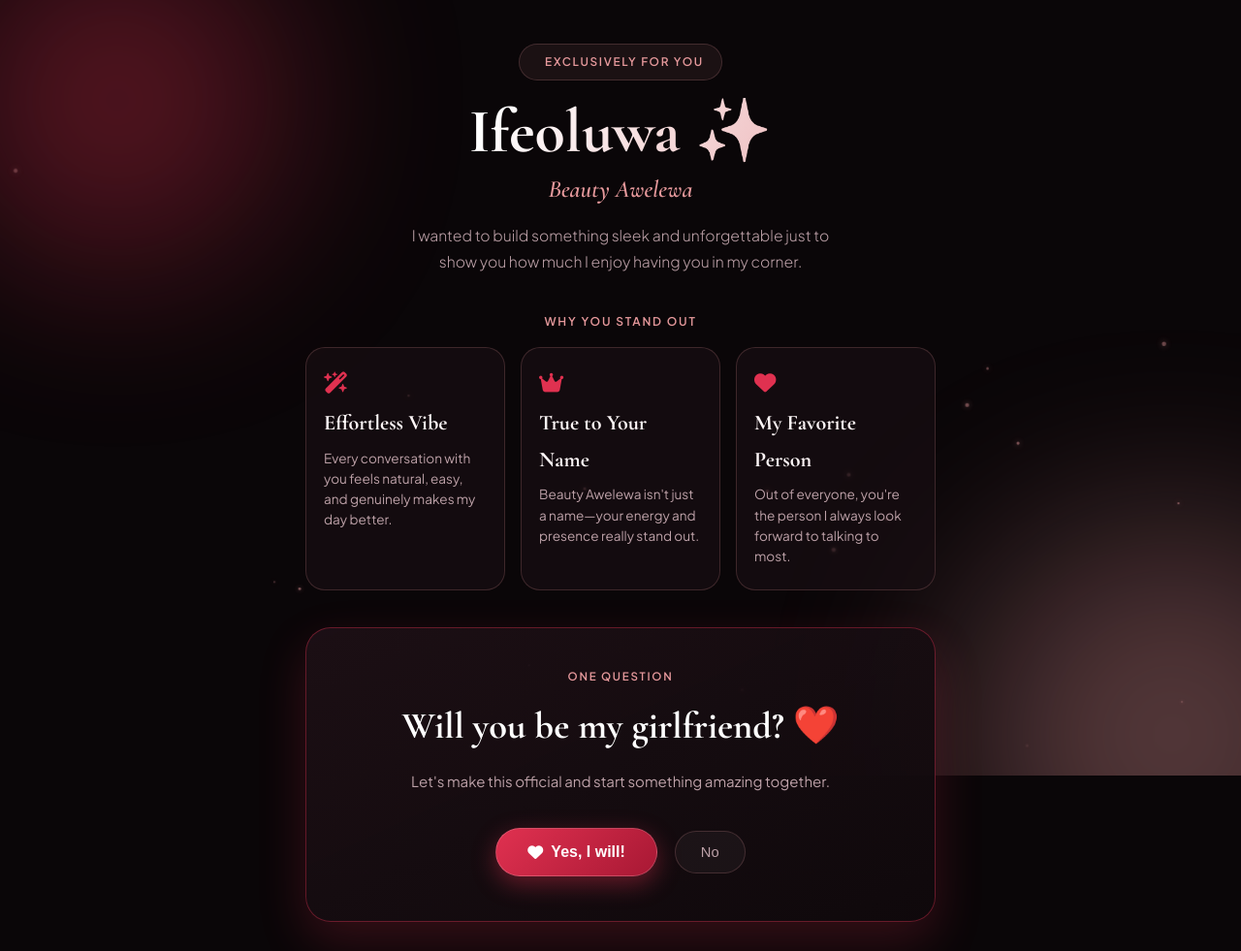
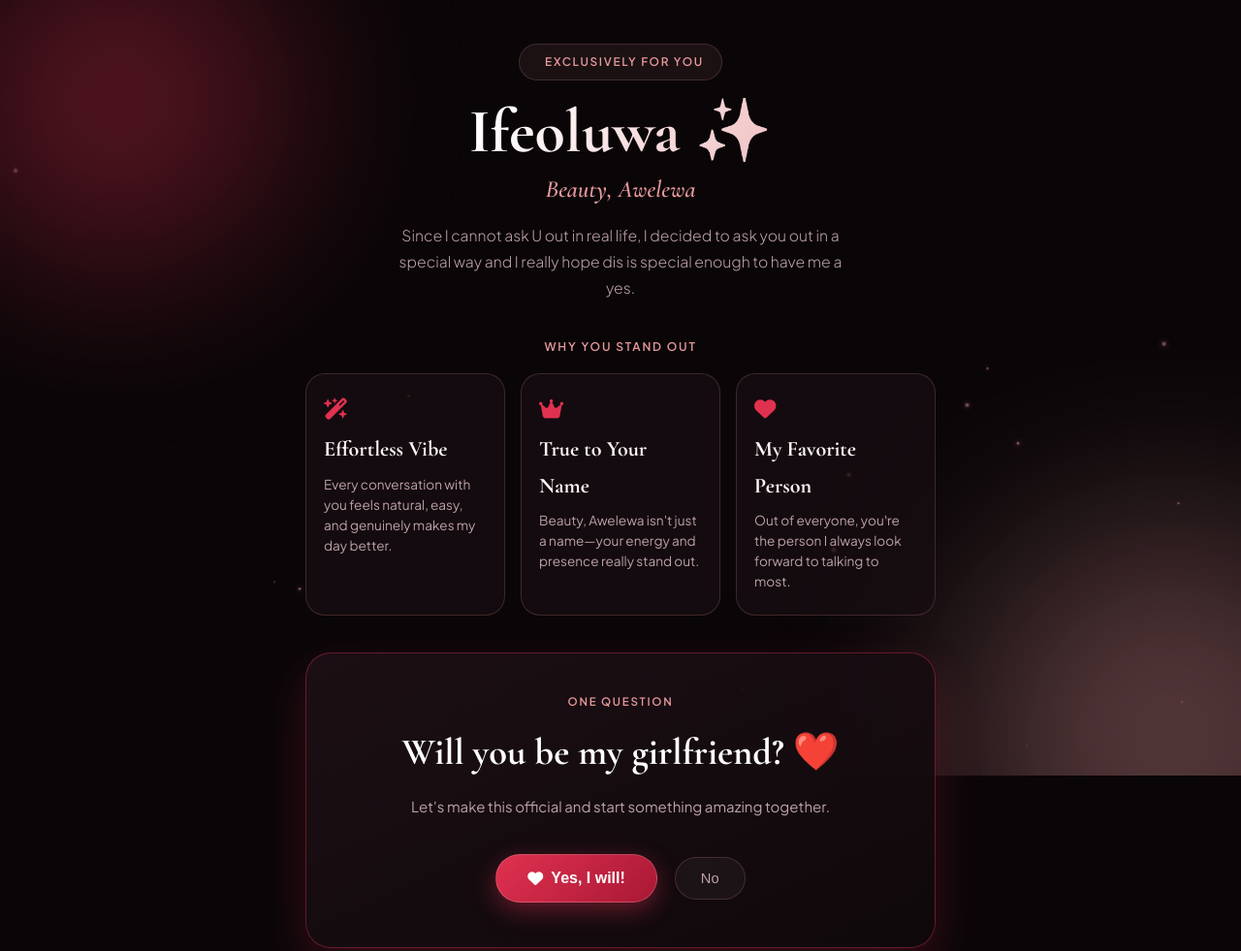
Before and after one commit to Oluwadamifayo/for-ifeoluwa, a plain HTML site: page index.html in a window 1280 px wide. Shown: the top 981 px of the page at 97% size. Drawn offline with nearby package versions, Linux system fonts and the light colour scheme.

Commit message:
Update name with comma and change hero subtext

```diff
--- a/index.html
+++ b/index.html
@@ -29,8 +29,8 @@
                 <i class="fa-solid fa-sparkles"></i> Exclusively For You
             </div>
             <h1 class="hero-title">Ifeoluwa ✨</h1>
-            <p class="hero-alias">Beauty Awelewa</p>
-            <p class="hero-subtitle">I wanted to build something sleek and unforgettable just to show you how much I enjoy having you in my corner.</p>
+            <p class="hero-alias">Beauty, Awelewa</p>
+            <p class="hero-subtitle">Since I cannot ask U out in real life, I decided to ask you out in a special way and I really hope dis is special enough to have me a yes.</p>
         </header>
 
         <!-- Interactive Cards: Why You -->
@@ -47,7 +47,7 @@
                     <div class="card-glow"></div>
                     <i class="fa-solid fa-crown card-icon"></i>
                     <h3>True to Your Name</h3>
-                    <p>Beauty Awelewa isn't just a name—your energy and presence really stand out.</p>
+                    <p>Beauty, Awelewa isn't just a name—your energy and presence really stand out.</p>
                 </div>
                 <div class="info-card">
                     <div class="card-glow"></div>
```
